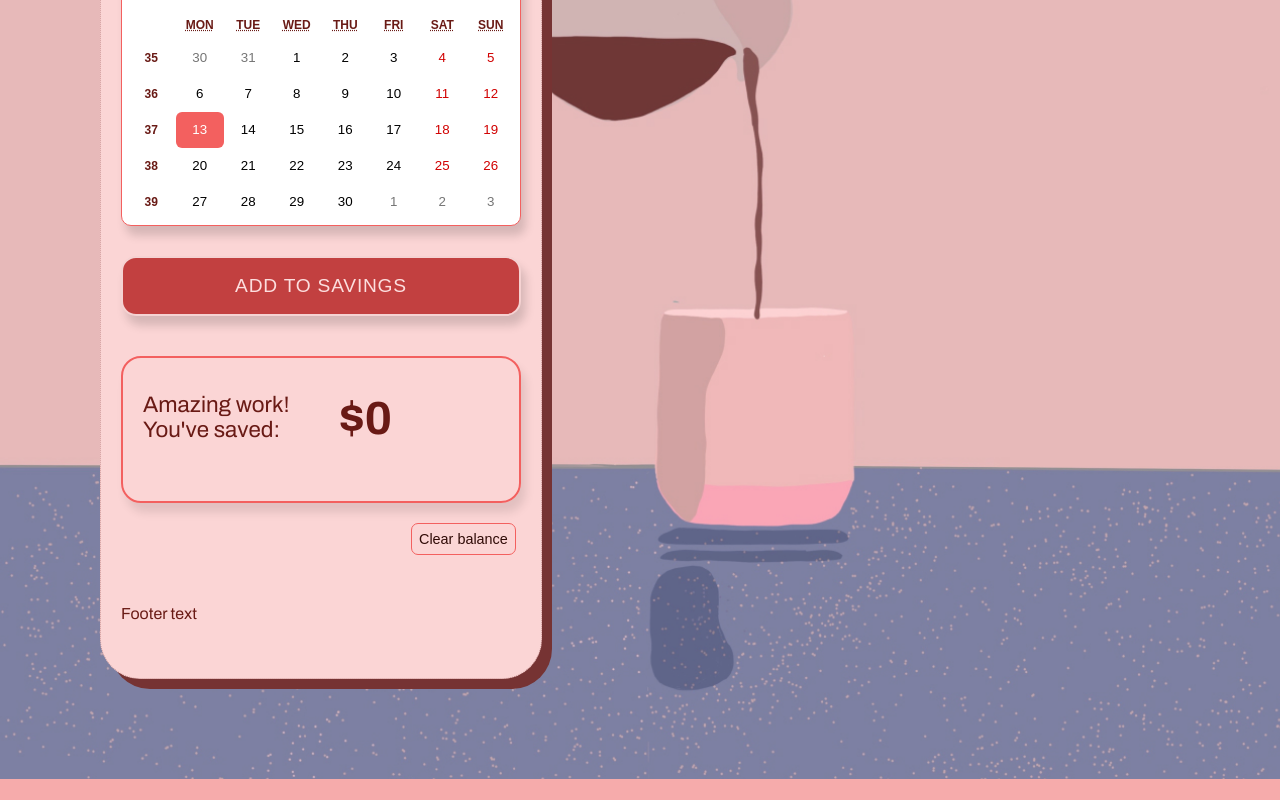
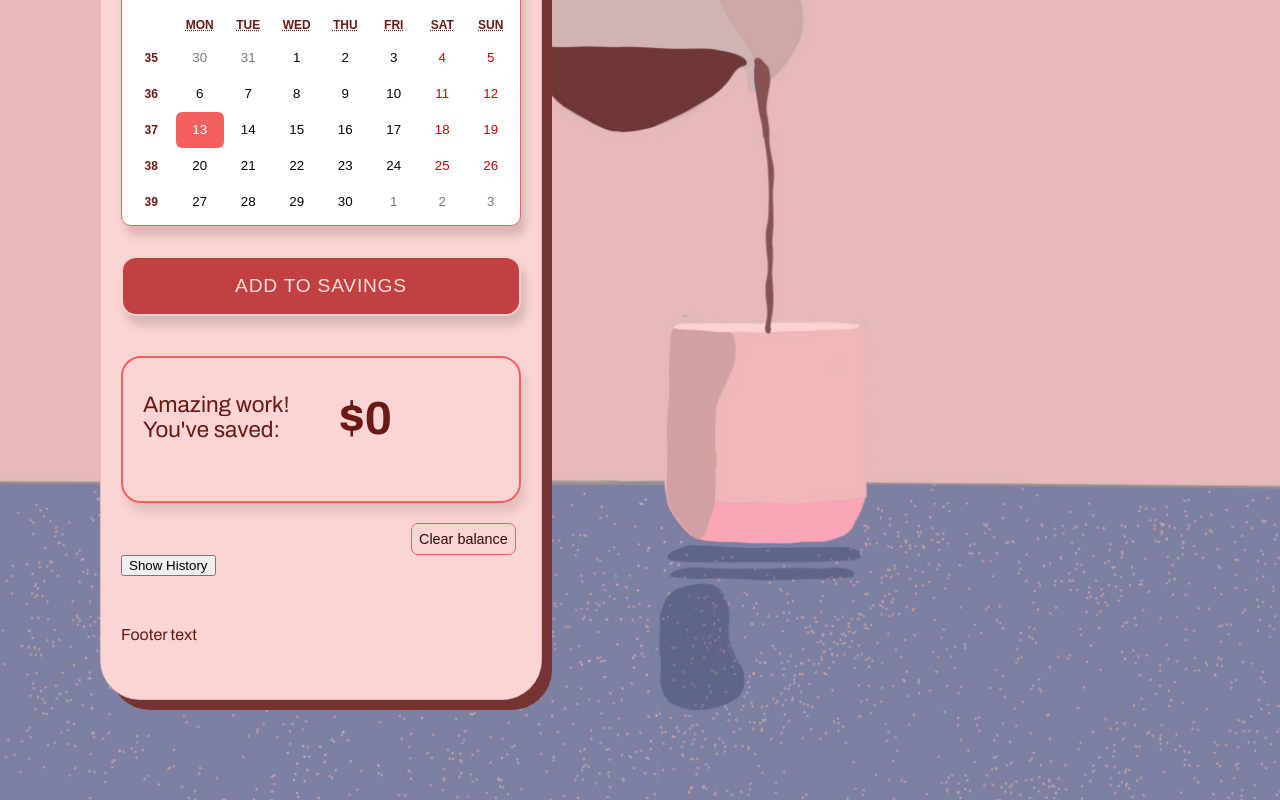
Before and after one commit to Shell111/CoffeeSaver, a React (Create React App) app: page / in a window 1280 px wide. Shown: the part 665-1465 px from the top of the page. Before the commit the page ends 1444 px from the top, so only its background shows below. Built offline with nearby package versions, Linux system fonts and the light colour scheme.

Commit message:
Display Entries component added, and included in Coffee Saver App

```diff
--- a/src/components/CoffeeSaverApp.js
+++ b/src/components/CoffeeSaverApp.js
@@ -15,12 +15,14 @@ import { Total } from './Total'
 import { CoffeeInput } from './CoffeeInput'
 import DarkMode from './DarkMode'
 import { Footer } from './Footer';
+import { DisplayEntries } from './DisplayEntries';
 
 
 export function CoffeeSaverApp(){
   const [date, setDate] = useState(new Date());
   const [amountInput, setAmountInput] = useState(0);
   const [coffeeAmount, setCoffeeAmount] = useState(0);
+  const [showEntryHistory, setShowEntryHistory] = useState(false);
 
   // This sets the values in storage
   const [data, setData] = useState(() => {
@@ -53,6 +55,11 @@ export function CoffeeSaverApp(){
     resetState()
   }
   console.log(data)
+
+
+  // Display entries
+  const onClick = () => setShowEntryHistory(!showEntryHistory)
+
 
   // This will reset state and inputs to 0
   function resetState() {
@@ -115,6 +122,13 @@ export function CoffeeSaverApp(){
         <button className="clear-item" onClick={clearItem}>Clear balance</button>
       </div>
 
+      <div>
+        <div>
+          <button onClick={onClick}>Show History</button>
+          {showEntryHistory ? DisplayEntries(data) : null}
+        </div>
+      </div>
+
       <Footer/>
     </div>
   )
--- /dev/null
+++ b/src/components/DisplayEntries.js
@@ -0,0 +1,14 @@
+
+export function DisplayEntries(data) {
+
+  return(
+    <div>
+      <h3>Coffees saved:</h3>
+      {data.map((entry,i) => {
+        return <p key={i}>{`Transaction on: ${entry.date}, price: $${entry.amountInput}, coffee quantity ${entry.coffeeAmount}`}
+        </p>
+      })
+    }
+    </div>
+  )
+}
```
Also changed, not shown: src/components/InputAmount.css (line endings or trailing spaces).
